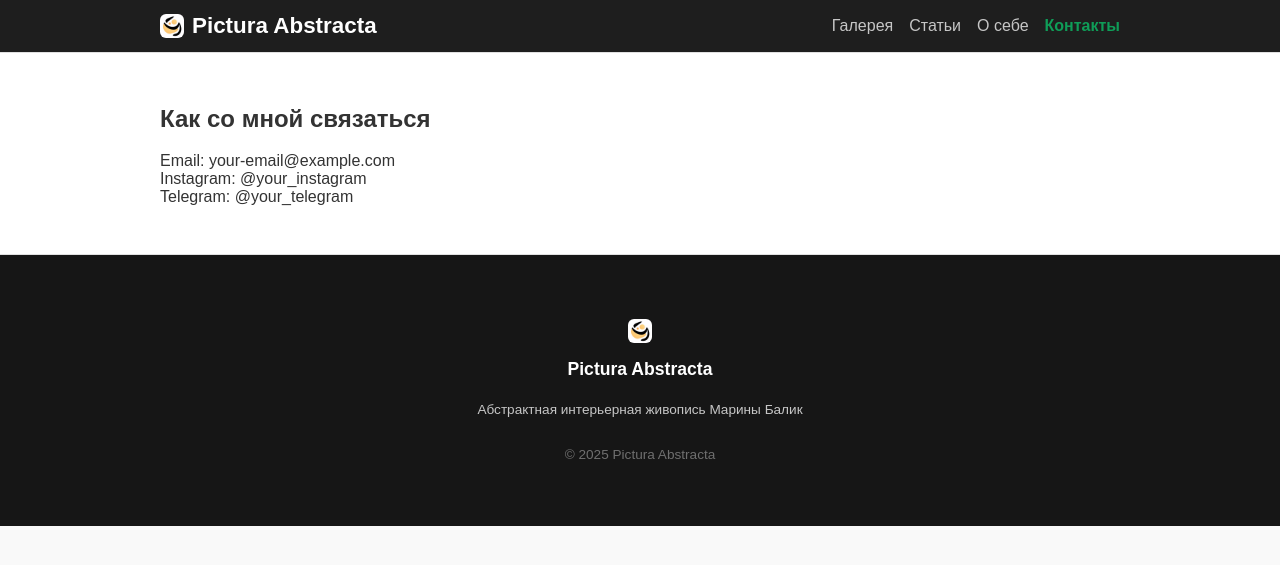
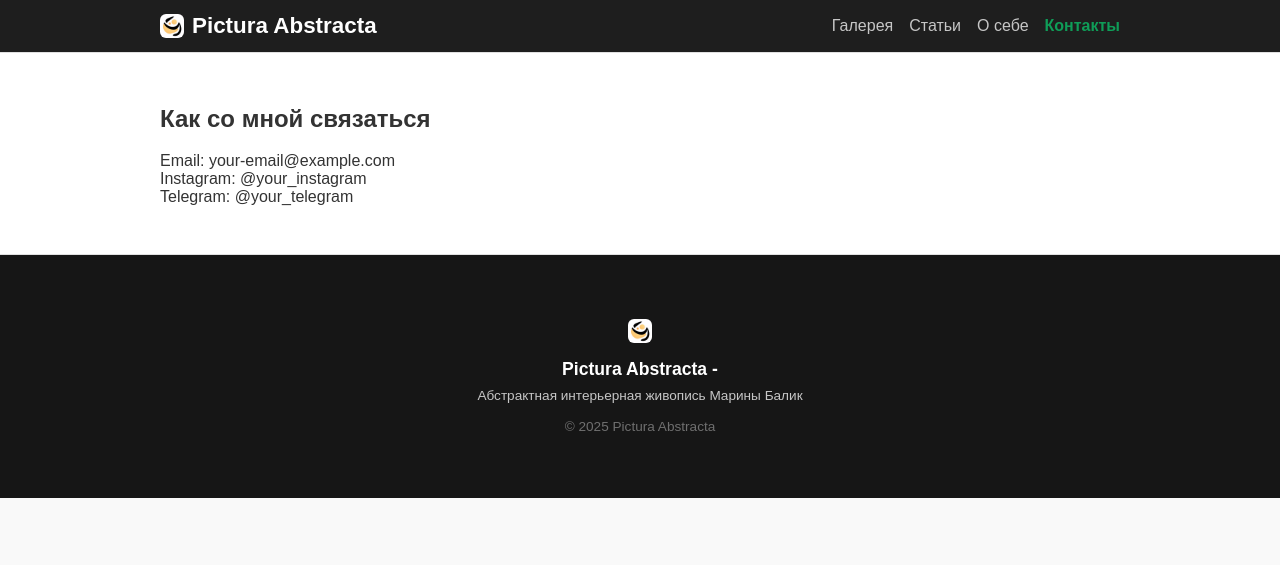
Before and after one commit to PicAbsArt/picabsart.github.io, a Jekyll site: the page built from contact.md, in a window 1280 px wide. Shown: the top 565 px of the page. Built offline with Jekyll 4.4.1, drawn with Linux system fonts in a browser that asks for light colours.

Commit message:
Update footer.html

```diff
--- a/_includes/footer.html
+++ b/_includes/footer.html
@@ -2,17 +2,17 @@
 <footer class="site-footer">
   <div class="footer-container">
     <!-- Логотип -->
-    <div class="footer-logo">
-      <img src="{{ site.logo }}" alt="Логотип {{ site.title }}" width="40" height="40">
-    </div>
+    <span class="footer-logo">
+      <img src="{{ site.logo }}" alt="Логотип {{ site.title }}" width="64" height="64">
+    </span>
 
     <!-- Заголовок и описание -->
-    <div class="footer-info">
-      <span class="footer-title">{{ site.title }}</span>
-      <p class="footer-description">{{ site.description }}</p>
-    </div>
+    <span class="footer-info">
+      <span class="footer-title">{{ site.title }} - </span>
+      <span class="footer-description">{{ site.description }}</span>
+    </span>
 
     <!-- Копирайт -->
-    <div class="footer-copyright">&copy; {{ site.time | date: "%Y" }} {{ site.title }}</div>
+    <span class="footer-copyright">&copy; {{ site.time | date: "%Y" }} {{ site.title }}</span>
   </div>
 </footer>
```
